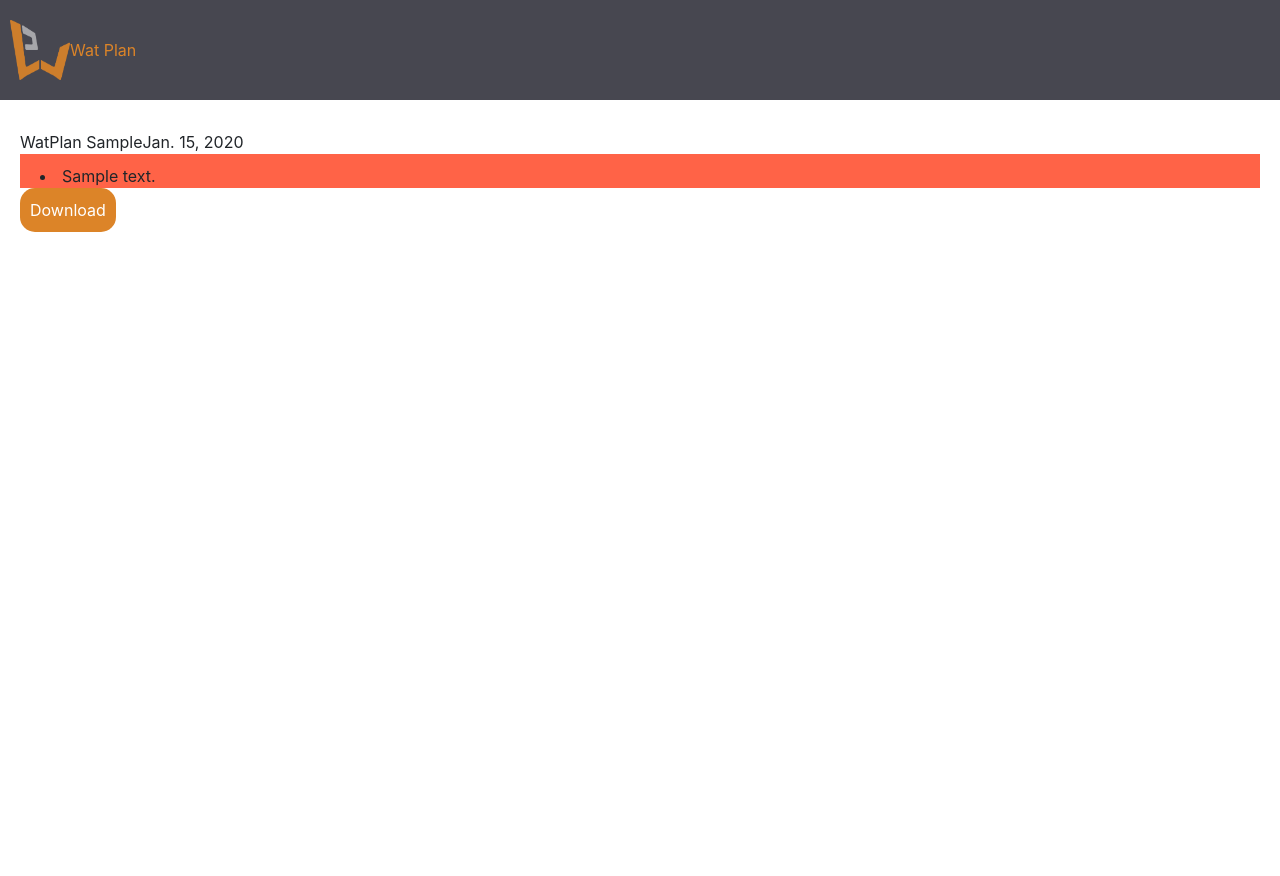
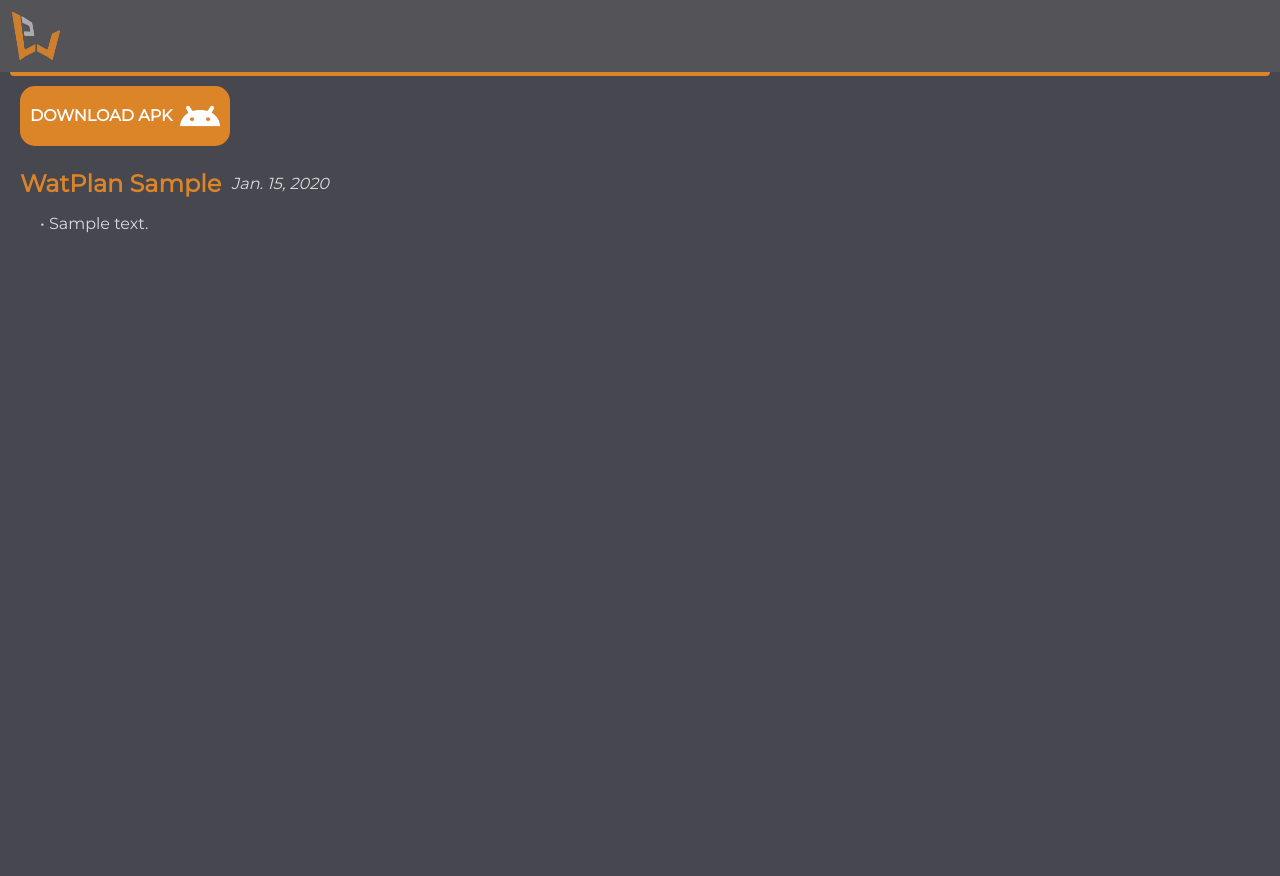
Before and after one commit to Raff-dev/wat-plan, a Django app: page /home/ in a window 1280 px wide. Before the commit the page ends 232 px from the top, so only its background shows below. Run offline with Django 3.2, Linux system fonts and the light colour scheme; tables that the repository leaves empty hold one stand-in row (values such as "Sample post"); some libraries are stand-ins or nearby versions.

Commit message:
front page styling

```diff
--- a/API/home/static/home/home.css
+++ b/API/home/static/home/home.css
@@ -2,6 +2,11 @@
     margin: 0px;
     padding: 0px;
     box-sizing: border-box;
+    font-family: Montserrat;
+
+}
+body{
+    background-color: #474750;
 }
 
 nav {
@@ -9,8 +14,9 @@
     padding-right: 10px;
     display: flex;
     align-items: center;
-    background-color: #474750;
-    height: 100px;
+    background-color: #535358;
+    height: fit-content;
+    padding: 1.5vh;
     color: #DC8428;
 }
 
@@ -19,10 +25,19 @@
     justify-content: space-around;
 }
 nav img{
-    height: 60px;
-    width: 60px;
+    height: 6vh;
+    width: 6vh;
 }
 
+.divider{
+    height: 4px;
+    background-color: #DC8428;
+    margin-left: 10px;
+    margin-right: 10px;
+    border-bottom-left-radius: 15px;
+    border-bottom-right-radius: 15px;
+
+}
 main{
     padding-left: 20px;
     padding-right: 20px;
@@ -30,21 +45,49 @@
 }
 
 button{
+    justify-content: center;
+    align-items: center;
+    text-align: center;
+    display: flex;
     background-color: #DC8428;
     color: white;
+    font-weight: 700;
     padding: 10px;
     border: none;
     border-radius: 15px;
 }
+button img{
+    margin-left: 8px;
+    width: 40px;
+    height: 40px;
+}
 
+main{
+    color: #fffc;
+    height: 100vh;
+
+}
 main .apk-version{
     padding-top: 20px;
     padding-bottom: 20px;
 }
+main .apk-info{
+    display: flex;
+    align-items: center;
+}
+main .apk-name{
+    color: #DC8428;
+    font-size: 24px;
+    font-weight: 600;
+}
+main .apk-date{
+    margin-left: 10px;
+    font-style: italic;
+
+}
+
 main .release-notes{
     padding-left: 20px;
-
-    background-color: tomato;
 }
 main .release-note{
     padding-top: 10px;
--- a/API/home/templates/home/home.html
+++ b/API/home/templates/home/home.html
@@ -24,16 +24,24 @@
         <div class="logo">
             <img src="{%static 'home/images/logo.png'%}" alt="logo">
         </div>
-        <div>
-            Wat Plan
-        </div>
     </nav>
+    <div class="divider"> </div>
 
 
     <main>
+
+        <div>
+            <a href="{%url 'home:download'%}">
+                <button>
+                    <p>DOWNLOAD APK</p>
+                    <img src="{%static 'home/images/android-head-icon.png'%}" alt="android">
+                </button>
+            </a>
+        </div>
+
         {% for apk in apks %}
         <div class="apk-version">
-            <div class="d-flex">
+            <div class="apk-info">
                 <p class="apk-name">
                     {{apk}}
                 </p>
@@ -44,20 +52,13 @@
 
             <div class="release-notes">
                 {% for note in apk.release_notes.all%}
-                <li class="release-note">
-                    {{note.content}}
-                </li>
+                <p class="release-note">
+                    • {{note.content}}
+                </p>
                 {% endfor %}
             </div>
 
-            {%if apk.version == latest_version%}
-            <div>
-                <a href="{%url 'home:download'%}">
 
-                    <button>Download</button>
-                </a>
-            </div>
-            {% endif %}
         </div>
         {% endfor %}
 
--- a/API/home/views.py
+++ b/API/home/views.py
@@ -7,18 +7,17 @@
 
 def home(request, *args, **kwargs):
     apks = Apk.objects.all().order_by('-release_date')
-    latest_version = apks.first().version
     context = {
         'apks': apks,
-        'latest_version': latest_version,
     }
     return render(request, 'home/home.html', context)
 
 
 def download_apk(request, *args, **kwargs):
-    # path_to_file = get_path_to_course_download(course)
-    file_name = 'WAT_Plan_1.0.apk'
+    apks = Apk.objects.all().order_by('-release_date')
+    file_dir = apks.first().apk.name
+    file_name = file_dir.split('/')[-1]
     response = HttpResponse(content_type='application/force-download')
     response['Content-Disposition'] = f'attachment; filename={smart_str(file_name)}'
-    response['X-Sendfile'] = smart_str('/media/apk/'+file_name)
+    response['X-Sendfile'] = smart_str(file_dir)
     return response
```
Also changed, not shown: API/home/static/home/images/android-head-icon.png (added), API/home/static/home/images/android-icon.png (added), API/requirements.txt (renamed from requirements.txt).
